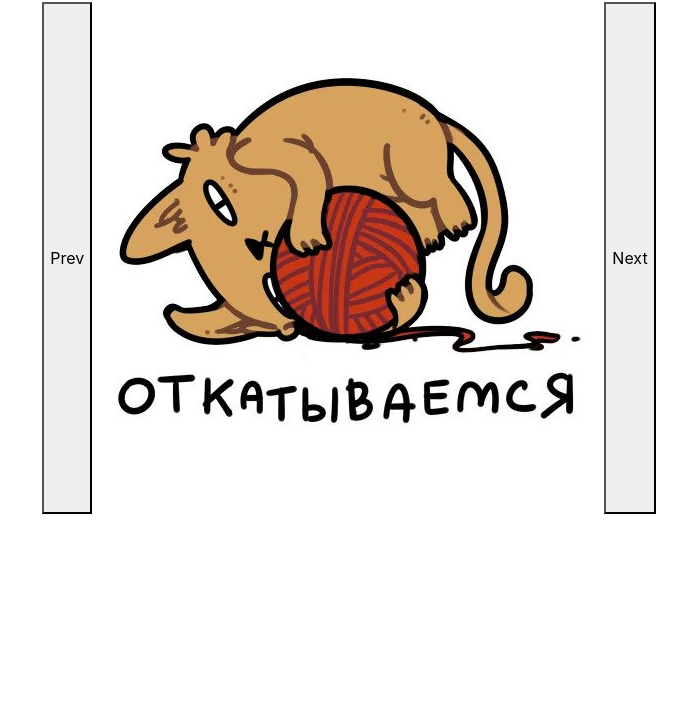
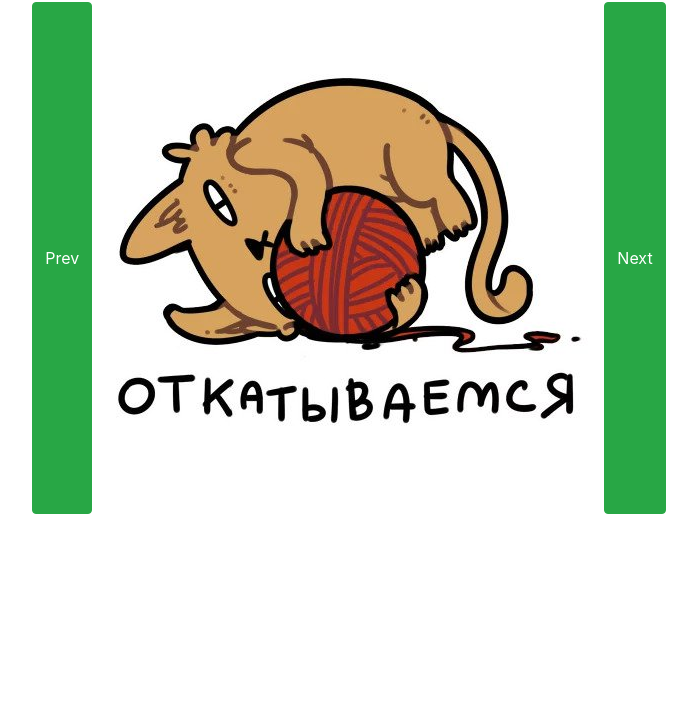
Before and after one commit to Gvozdvadim/JavaScript_adv, a plain HTML site: page lesson_3/homework/hw.html in a window 1280 px wide. Shown: the part 84-800 px from the top of the page, without its empty margins (291-988 px from the left). Drawn offline with nearby package versions, Linux system fonts and the light colour scheme.

Commit message:
правка кнопок в дз
правка кнопок в дз

```diff
--- a/lesson_3/homework/hw.html
+++ b/lesson_3/homework/hw.html
@@ -12,11 +12,11 @@
 
         <div class="mySlider d-flex  justify-content-center">
           <header id="SliderControls" class=" d-flex  justify-content-center">
-            <button id="PrevSilde">Prev</button>
+            <button id="PrevSilde" class="btn btn-success">Prev</button>
                       <div id="slider">
 
           </div>
-            <button id="NextSilde">Next</button>
+            <button id="NextSilde" class="btn btn-success">Next</button>
           </header>
         <!--   <div id="slider">
 
```
Also changed, not shown: 2 other files.
